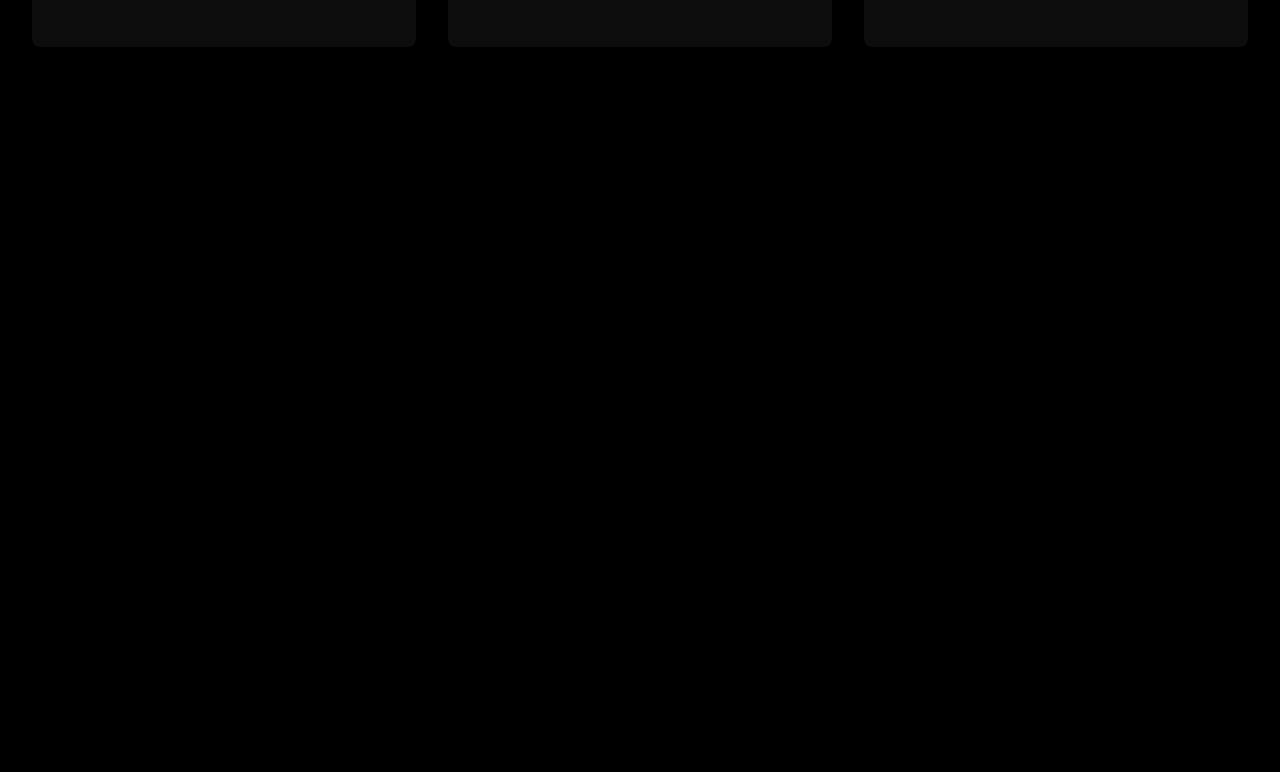
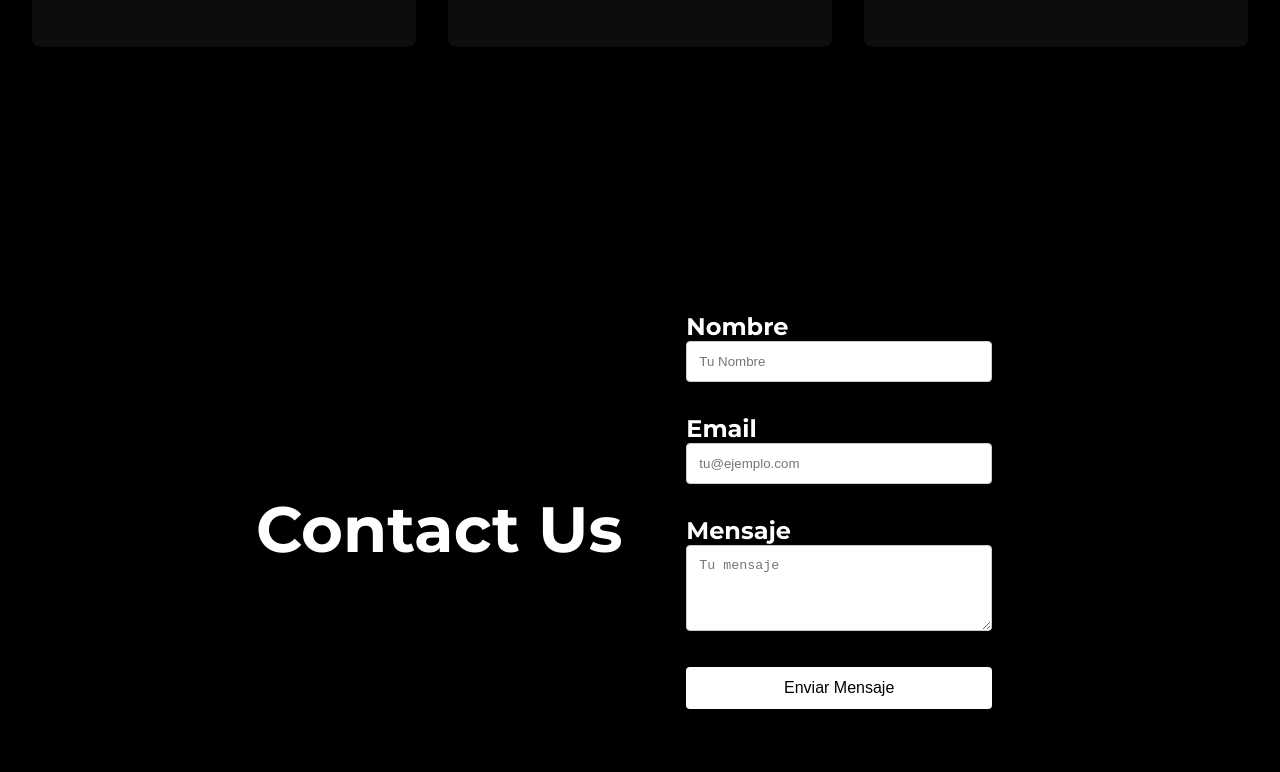
Before and after one commit to AlexDev36/ParrotApps, a React (Create React App) app: page / in a window 1280 px wide. Shown: the part 1288-2060 px from the top of the page. Built offline with nearby package versions, Linux system fonts and the light colour scheme.

Commit message:
plantilla simple tamanios

```diff
--- a/src/sections/Contact.jsx
+++ b/src/sections/Contact.jsx
@@ -1,16 +1,25 @@
-import React from "react";
+import React, { useRef } from "react";
 import "../styles/stylesect/contact.css";
 
 import useIntersectionObserver from "../hooks/useIntersectionObserver";
 
 const Contact = () => {
+  const formRef = useRef(null); // Crea una referencia al formulario
   useIntersectionObserver("animate-on-scroll");
+
+  const handleSubmit = (event) => {
+    event.preventDefault(); // Evita la recarga de la página
+    const formData = new FormData(formRef.current);
+    // Aquí puedes manejar el envío del formulario (por ejemplo, enviar los datos a un servidor)
+    console.log(formData.get("nombre"), formData.get("email"), formData.get("mensaje"));
+    // Puedes agregar aquí la lógica para limpiar el formulario después del envío
+  };
 
   return (
     <section id="contacto" className="contact-section">
       <div className="container contact animate-on-scroll">
         <h2 className="section-title animate-on-scroll">Contact Us</h2>
-        <form className="form-container">
+        <form ref={formRef} className="form-container" onSubmit={handleSubmit}>
           <div className="form-group">
             <label htmlFor="nombre" className="form-label">
               Nombre
@@ -19,6 +28,7 @@ const Contact = () => {
               id="nombre"
               className="form-input"
               type="text"
+              name="nombre" // Agrega el atributo name
               placeholder="Tu Nombre"
               required
             />
@@ -31,6 +41,7 @@ const Contact = () => {
               id="email"
               className="form-input"
               type="email"
+              name="email" // Agrega el atributo name
               placeholder="tu@ejemplo.com"
               required
             />
@@ -43,6 +54,7 @@ const Contact = () => {
               id="mensaje"
               className="form-input"
               rows={4}
+              name="mensaje" // Agrega el atributo name
               placeholder="Tu mensaje"
               required
             ></textarea>
--- a/src/styles/stylecomp/Header.css
+++ b/src/styles/stylecomp/Header.css
@@ -9,8 +9,7 @@ body {
 
 /* NAVBAR */
 .navbar {
-  z-index: 1;
-  position: fixed;
+  position: absolute;
   width: 100%;
   display: flex;
   justify-content: space-between;
--- a/src/styles/stylesect/contact.css
+++ b/src/styles/stylesect/contact.css
@@ -4,7 +4,7 @@
   display: flex;
   justify-content: center;
   align-items: center;
-  min-height: 100vh; /* Evita cortes en móviles */
+  min-height: 100vh;
   padding: 2rem;
   background-color: #000000;
   text-align: center;
@@ -17,10 +17,8 @@
   left: 0;
   right: 0;
   bottom: 0;
-  background-size: cover;
-  background-position: center;
-  background-repeat: no-repeat;
-  opacity: 0.4;
+ opacity: 0.4;
+  z-index: 0; /* Establece un contexto de apilamiento */
 }
 
 .container.contact {
@@ -29,9 +27,6 @@
   margin: 0 auto;
   padding: 0 1rem;
   text-align: center;
-  opacity: 0;
-  transform: translateX(100px);
-  animation: fadeInRight 1s forwards ease-in-out;
   z-index: 2;
 }
 
@@ -48,12 +43,10 @@
   display: flex;
   flex-direction: column;
   gap: 1rem;
-  transform: translateX(100px);
-  transition: opacity 1s ease-in-out, transform 1s ease-in-out;
   z-index: 2;
   background-color: transparent;
   border-radius: 10px;
-  padding: 5%;
+  padding: 2rem; /* Usa unidades relativas */
 }
 
 .form-group {
@@ -71,15 +64,21 @@
 
 .form-input {
   background-color: #ffffff;
-  padding: 0.5rem;
+  padding: 0.75rem; /* Aumenta el padding para mejor usabilidad */
   border: 1px solid #ccc;
   border-radius: 0.25rem;
   width: 100%;
+  transition: border-color 0.3s; /* Agrega transición para el foco */
+}
+
+.form-input:focus {
+  border-color: #007bff; /* Resalta el borde en foco */
+  outline: none; /* Elimina el contorno predeterminado */
 }
 
 .submit-button {
   background-color: #ffffff;
-  padding: 0.5rem 1rem;
+  padding: 0.75rem 1.5rem; /* Aumenta el padding para mejor usabilidad */
   border: none;
   border-radius: 0.25rem;
   color: rgb(0, 0, 0);
@@ -93,14 +92,11 @@
   color: #ffffff;
 }
 
-@keyframes fadeInRight {
-  to {
-    opacity: 1;
-    transform: translateX(0);
-  }
+.submit-button:focus {
+  outline: 2px solid #007bff; /* Agrega un contorno en foco */
 }
 
-/* 📌 BREAKPOINTS */
+/* BREAKPOINTS */
 
 /* TABLET */
 @media (max-width: 1024px) {
@@ -121,16 +117,11 @@
     flex-direction: column;
     text-align: center;
   }
-  .container.contact {
-    transform: none;
-    animation: none; /* Evita animaciones en móviles */
-  }
   .section-title {
     font-size: 2.5rem;
   }
   .form-container {
-    transform: none;
-    padding: 3%;
+    padding: 1.5rem; /* Ajusta el padding para móviles */
   }
   .form-label {
     font-size: 1.2rem;
@@ -143,7 +134,7 @@
     font-size: 2rem;
   }
   .form-container {
-    padding: 2%;
+    padding: 1rem; /* Ajusta el padding para móviles pequeños */
   }
   .form-label {
     font-size: 1rem;
--- a/src/styles/stylesect/content.css
+++ b/src/styles/stylesect/content.css
@@ -11,9 +11,8 @@
 .content-container {
   width: 100%;
   max-width: 1400px;
-  opacity: 0;
-  transform: translateY(20px);
-  animation: fadeIn 1.5s forwards ease-in-out;
+  opacity: 1; /* Elimina la opacidad inicial */
+  transform: translateY(0); /* Elimina la transformación inicial */
 }
 
 .content-title {
@@ -22,9 +21,8 @@
   color: #ffffff;
   background-color: transparent;
   border-radius: 20px;
-  opacity: 0;
-  transform: translateX(100px);
-  transition: opacity 1s ease-in-out, transform 1s ease-in-out;
+  opacity: 1; /* Elimina la opacidad inicial */
+  transform: translateX(0); /* Elimina la transformación inicial */
 }
 
 .content-description {
@@ -33,18 +31,16 @@
   color: rgba(255, 255, 255, 0.6);
   background-color: transparent;
   border-radius: 20px;
-  opacity: 0;
-  transform: translateX(-100px);
-  transition: opacity 1s ease-in-out, transform 1s ease-in-out;
+  opacity: 1; /* Elimina la opacidad inicial */
+  transform: translateX(0); /* Elimina la transformación inicial */
 }
 
 .button-group {
   display: flex;
   justify-content: center;
   gap: 1rem;
-  opacity: 0;
-  transform: translateX(100px);
-  transition: opacity 1s ease-in-out, transform 1s ease-in-out;
+  opacity: 1; /* Elimina la opacidad inicial */
+  transform: translateX(0); /* Elimina la transformación inicial */
 }
 
 .button {
@@ -54,7 +50,6 @@
   color: rgb(0, 0, 0);
   cursor: pointer;
   font-size: 1rem;
-  transition: background-color 0.3s;
 }
 
 .button.primary {
@@ -71,14 +66,7 @@
   color: white;
 }
 
-@keyframes fadeIn {
-  to {
-    opacity: 1;
-    transform: translateY(0);
-  }
-}
-
-/* 📌 BREAKPOINTS */
+/* BREAKPOINTS */
 
 /* TABLET */
 @media (max-width: 1024px) {
--- a/src/styles/stylesect/services.css
+++ b/src/styles/stylesect/services.css
@@ -26,8 +26,7 @@
   font-size: 4.5rem;
   margin-bottom: 2rem;
   text-align: center;
-  transform: translateX(100px);
-  transition: opacity 1s ease-in-out, transform 1s ease-in-out;
+  transform: translateX(0); /* Elimina la transformación inicial */
 }
 
 .services-grid {
@@ -43,10 +42,8 @@
   padding: 2rem;
   border-radius: 0.5rem;
   box-shadow: 0 4px 6px rgba(0, 0, 0, 0.1);
-  transition: transform 0.3s;
-  opacity: 0;
-  transform: translateX(-100px);
-  transition: opacity 1s ease-in-out, transform 1s ease-in-out;
+  transform: translateY(0); /* Elimina la transformación inicial */
+  opacity: 1; /* Elimina la opacidad inicial */
 }
 
 .card:hover {
@@ -67,14 +64,7 @@
   color: #aaaaaa;
 }
 
-@keyframes slideUp {
-  to {
-    opacity: 1;
-    transform: translateY(0);
-  }
-}
-
-/* 📌 BREAKPOINTS */
+/* BREAKPOINTS */
 
 /* TABLET */
 @media (max-width: 1024px) {
```
